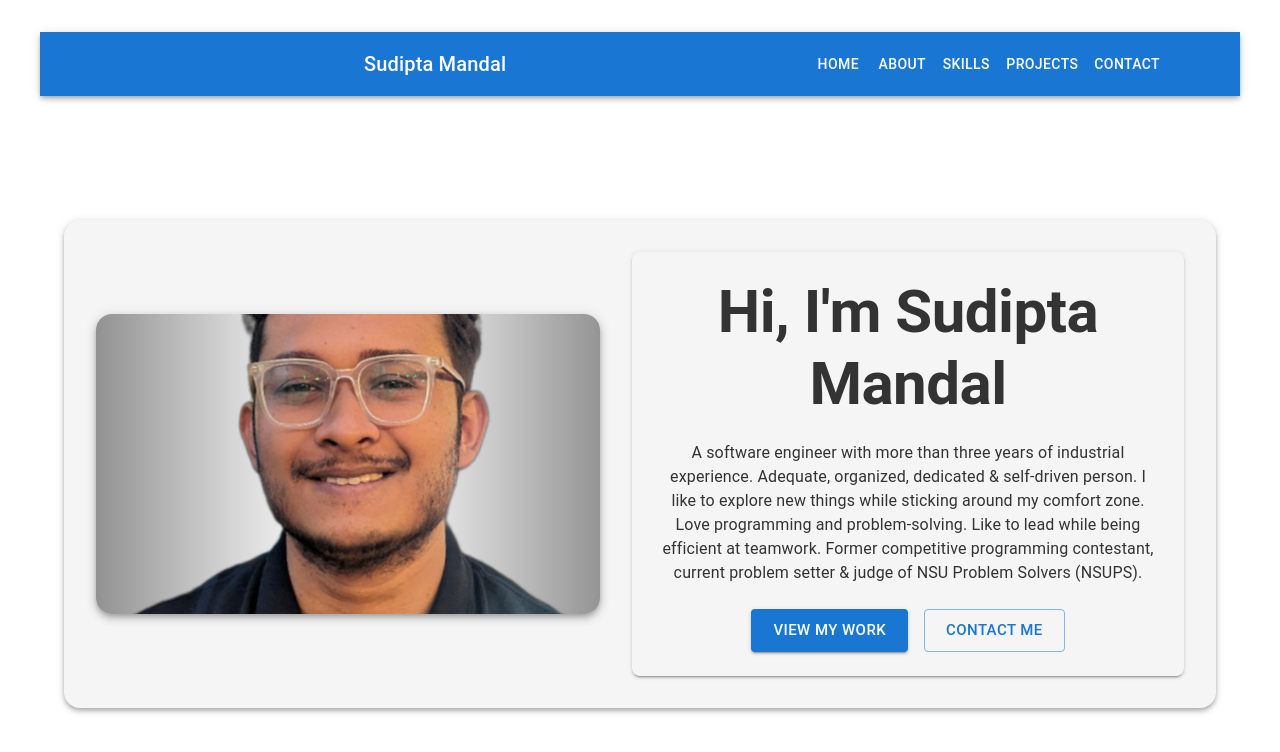
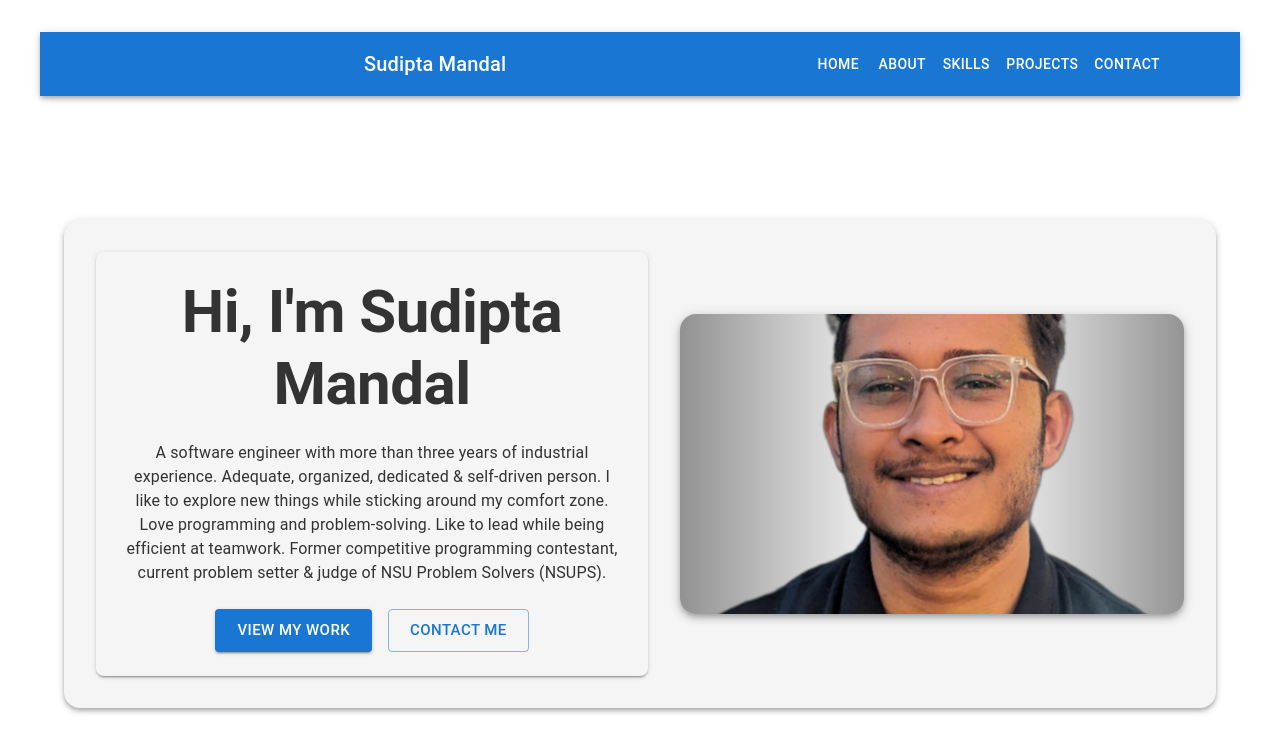
Before and after one commit to MrMandalNSU/portfolio, a React (Vite) app: page / in a window 1280 px wide. Shown: the top 752 px of the page. Built offline with nearby package versions, Linux system fonts and the light colour scheme; some icons are missing.

Commit message:
fix image position on right

```diff
--- a/src/contexts/Intro.jsx
+++ b/src/contexts/Intro.jsx
@@ -47,28 +47,11 @@ const Intro = () => {
               display: "flex",
               flexDirection: { xs: "column", md: "row" }, // Column on mobile, row on desktop
               alignItems: "center",
-              gap: 4, // Adds spacing between text and image
+              gap: 4,
             }}
           >
-            {/* Image First on Mobile, Right on Desktop */}
-            <Box
-              sx={{
-                flex: 1, // Ensures equal width with text on desktop
-                display: "flex",
-                justifyContent: "center",
-              }}
-            >
-              <ProfileImage
-                src={PROFILE_PHOTO}
-                alt="Profile"
-                onError={(e) => {
-                  e.target.src = "./sudipta_dp.png";
-                }}
-              />
-            </Box>
-
-            {/* Text Section */}
-            <TextBox>
+            {/* Text First on Mobile, Left on Desktop */}
+            <TextBox sx={{ order: { xs: 2, md: 1 } }}>
               <Typography variant="h2" component="h1" gutterBottom>
                 Hi, I'm Sudipta Mandal
               </Typography>
@@ -86,7 +69,7 @@ const Intro = () => {
                   variant="contained"
                   color="primary"
                   size="large"
-                  sx={{ mr: 2, mb: { xs: 2, sm: 0 } }}
+                  sx={{ mr: 2 }}
                 >
                   View My Work
                 </Button>
@@ -95,6 +78,18 @@ const Intro = () => {
                 </Button>
               </Box>
             </TextBox>
+
+            {/* Image First on Mobile, Right on Desktop */}
+            <Box
+              sx={{
+                flex: 1,
+                display: "flex",
+                justifyContent: "center",
+                order: { xs: 1, md: 2 }, // Image first on mobile, second on desktop (right)
+              }}
+            >
+              <ProfileImage src={PROFILE_PHOTO} alt="Profile" />
+            </Box>
           </Box>
         </OuterPaper>
       </Container>
```
